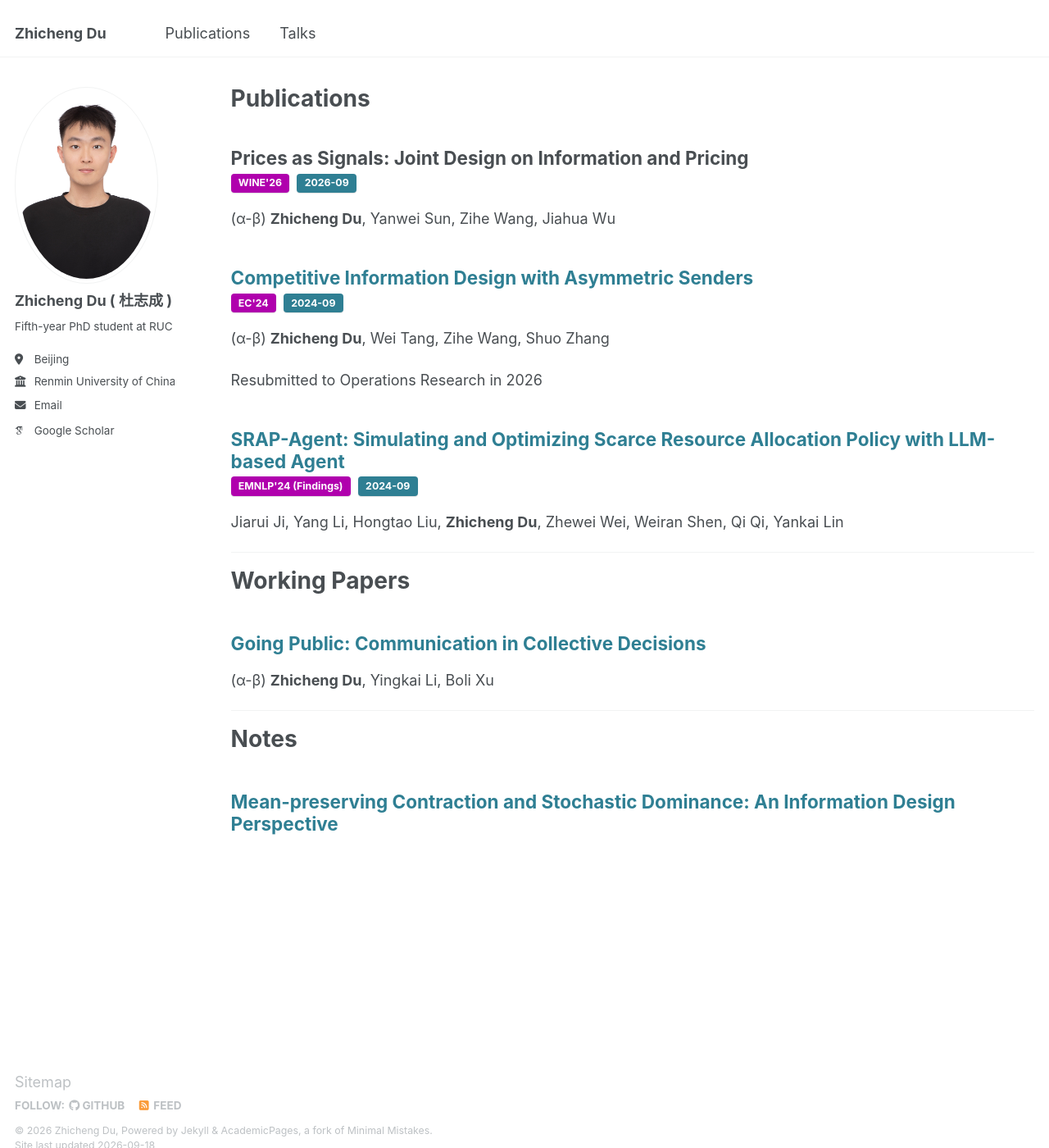
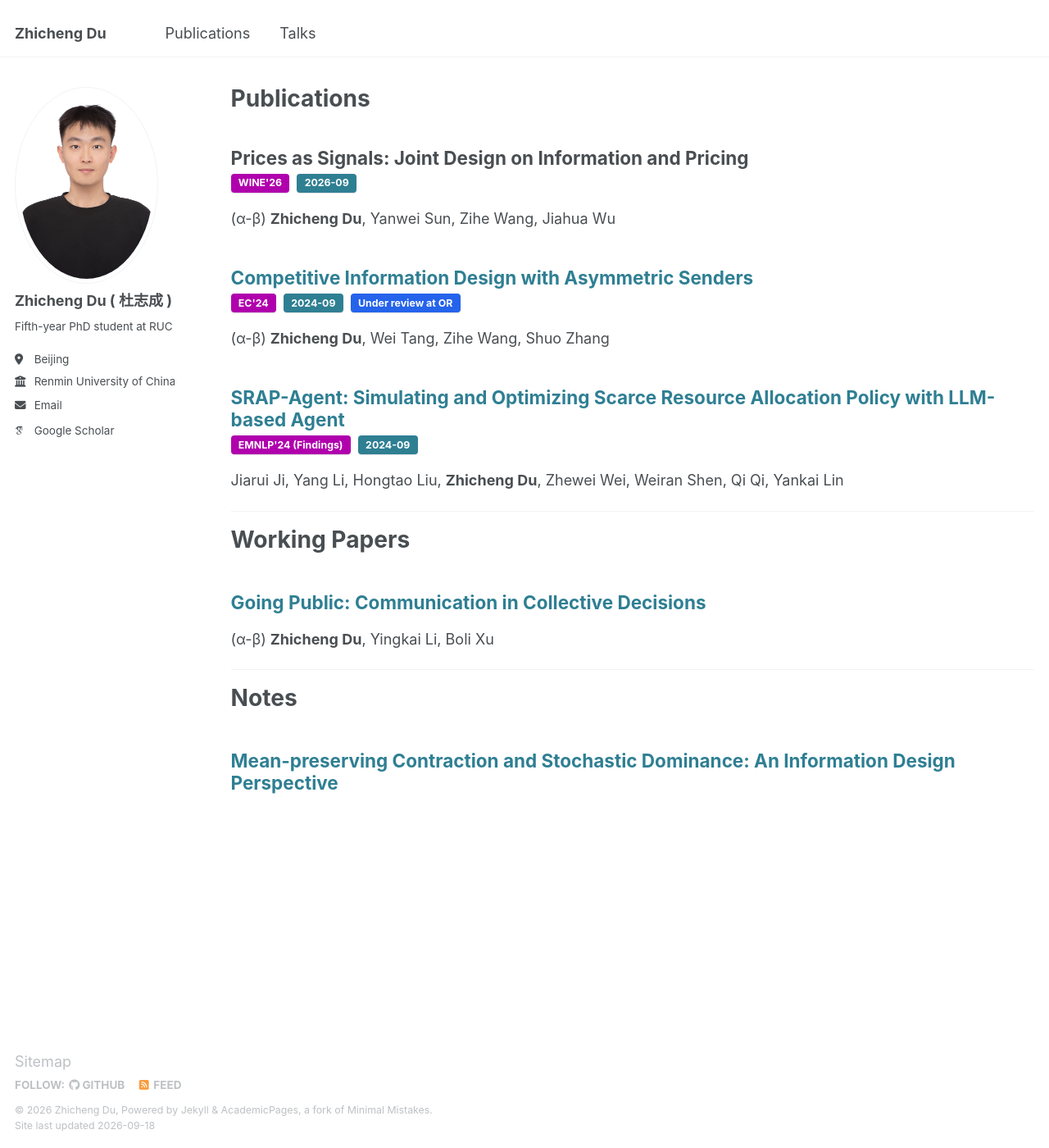
Before and after one commit to DUABC/zhichengdu, a Jekyll site: the page built from _pages/publications.html, in a window 1280 px wide and 1400 px high. Shown: the whole window at 82% size. Built offline with Jekyll 4.4.1, drawn with Linux system fonts in a browser that asks for light colours; some web fonts are replaced.

Commit message:
Differentiate review status badge color

```diff
--- a/_includes/archive-single.html
+++ b/_includes/archive-single.html
@@ -61,6 +61,9 @@
               {% if post.date %}
                 <time class="archive__item-venue-badge archive__item-date-badge" datetime="{{ post.date | date_to_xmlschema }}">{{ post.date | date: "%Y-%m" }}</time>
               {% endif %}
+              {% if post.publication_status %}
+                <span class="archive__item-venue-badge archive__item-status-badge">{{ post.publication_status }}</span>
+              {% endif %}
             </p>
           {% endif %}
         {% elsif post.date %}
--- a/_publications/2024-05-25.md
+++ b/_publications/2024-05-25.md
@@ -7,5 +7,5 @@ excerpt: '(α-β) **Zhicheng Du**, Wei Tang, Zihe Wang, Shuo Zhang'
 date: '2024-09-21'
 venue: "EC'24"
 paperurl: 'https://papers.ssrn.com/abstract=4861024'
-note: 'Resubmitted to Operations Research in 2026'
+publication_status: 'Under review at OR'
 ---
--- a/_sass/layout/_archive.scss
+++ b/_sass/layout/_archive.scss
@@ -100,6 +100,10 @@
 
 .archive__item-date-badge {
   background-color: #2f7f93;
+}
+
+.archive__item-status-badge {
+  background-color: #2563eb;
 }
 
 .archive__item-teaser {
```
